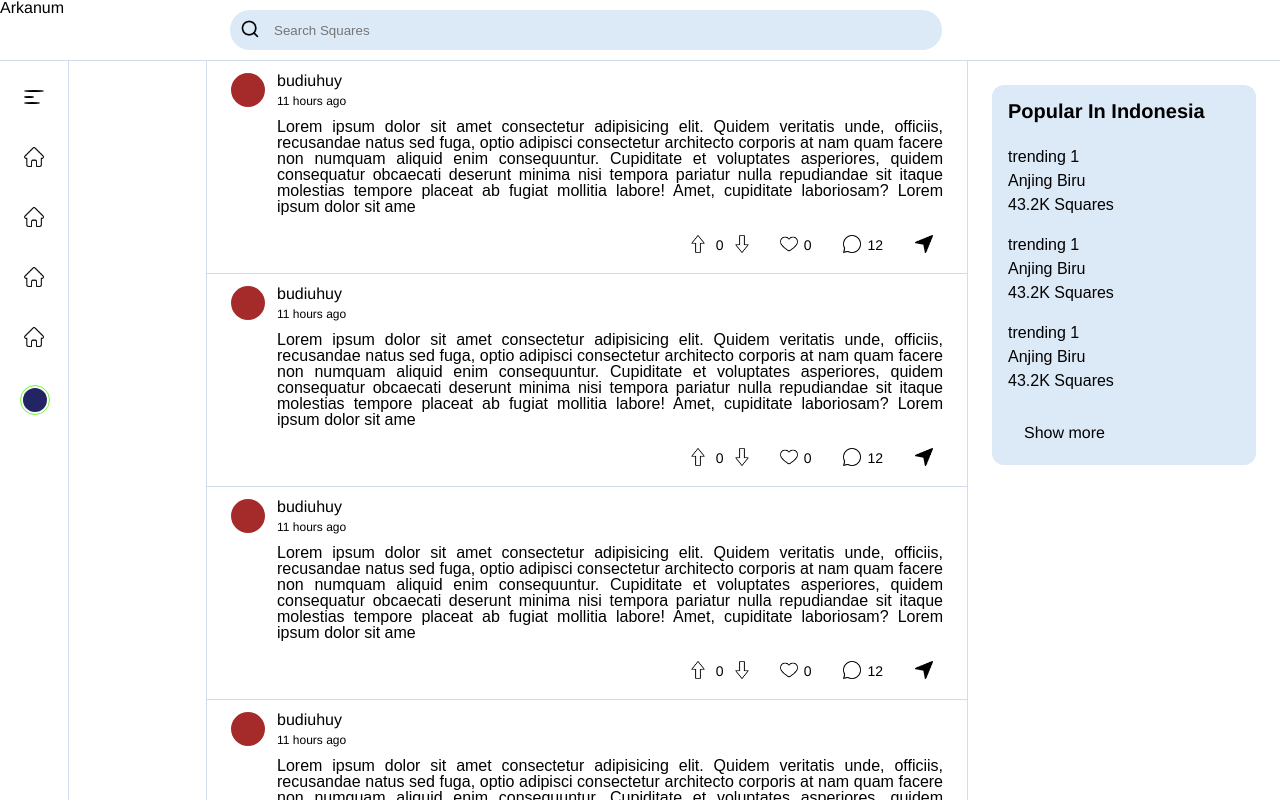
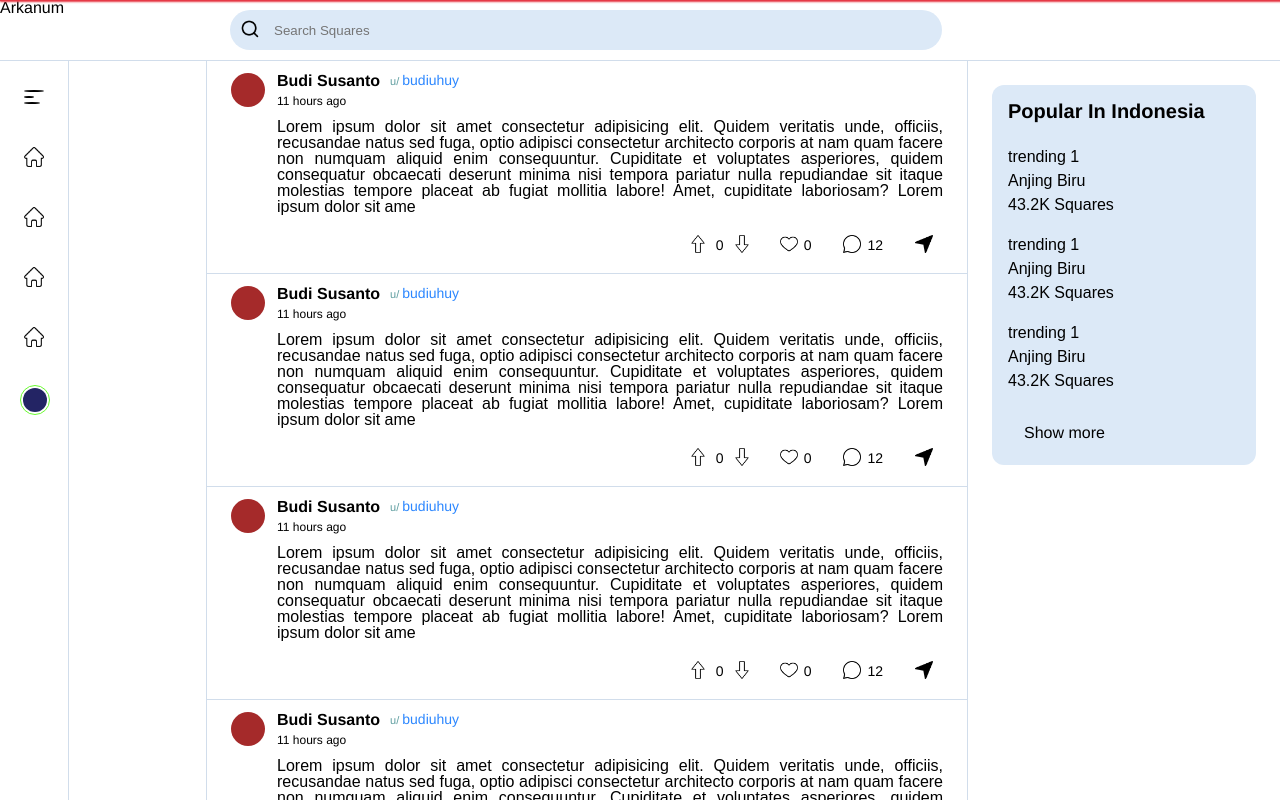
Before and after one commit to arkandamar/Arkanum, a React (Vite) app in the folder frontend-arkanum/: page / in a window 1280 px wide. Built offline with nearby package versions, Linux system fonts and the light colour scheme.

Commit message:
make LoadingBar and minor changes

```diff
--- a/frontend-arkanum/src/App.tsx
+++ b/frontend-arkanum/src/App.tsx
@@ -3,10 +3,12 @@ import ScrollPage from "./pages/ScrollPage.js";
 import "./App.scss";
 import Searchbar from "./components/Searchbar.js";
 import Sider from "./pages/Sider.js";
+import LoadingBar from "./components/LoadingBar.js";
 
 export default function App() {
   return (
     <div className="container">
+      <LoadingBar />
       <Searchbar />
       <Navbar />
       <ScrollPage />
--- /dev/null
+++ b/frontend-arkanum/src/components/LoadingBar.scss
@@ -0,0 +1,19 @@
+@import "../main.scss";
+
+$loading-color: $primary-color;
+
+.container-loading {
+  width: 100%;
+  height: 1px;
+  position: absolute;
+  top: 0;
+  left: 0;
+
+  .loading {
+    animation-name: loading;
+    animation-duration: 4s;
+    height: 100%;
+    background: $loading-color;
+    box-shadow: 1px 0px 2px 1px $loading-color;
+  }
+}
--- /dev/null
+++ b/frontend-arkanum/src/components/LoadingBar.tsx
@@ -0,0 +1,9 @@
+import "./LoadingBar.scss";
+
+export default function LoadingBar() {
+  return (
+    <div className="container-loading">
+      <div className="loading"></div>
+    </div>
+  );
+}
--- a/frontend-arkanum/src/components/Navbar.scss
+++ b/frontend-arkanum/src/components/Navbar.scss
@@ -158,10 +158,9 @@ $navbar-padding-side: 10px;
 
         span {
           font-size: 11px;
-          // background-color: aqua;
           color: cadetblue;
           display: inline-block;
-          margin-right: 4px;
+          margin-right: 3px;
         }
       }
     }
--- a/frontend-arkanum/src/components/PopUp.scss
+++ b/frontend-arkanum/src/components/PopUp.scss
@@ -29,7 +29,7 @@
     }
   }
   .switch {
-    color: rgb(44, 135, 255);
+    color: $dark-blue;
   }
 
   .logout {
--- a/frontend-arkanum/src/components/Squares.scss
+++ b/frontend-arkanum/src/components/Squares.scss
@@ -57,8 +57,26 @@ $section-size: 34px;
       @include align($justify: space-between);
       flex-direction: column;
 
-      .username {
+      .container-name {
         font-size: 16px;
+        display: flex;
+        gap: 10px;
+
+        .name {
+          font-weight: 600;
+        }
+
+        .username {
+          font-size: 14px;
+          color: $dark-blue;
+
+          span {
+            font-size: 11px;
+            margin-right: 3px;
+            color: cadetblue;
+          }
+        }
+
       }
       .time {
         font-size: 12px;
--- a/frontend-arkanum/src/components/Squares.tsx
+++ b/frontend-arkanum/src/components/Squares.tsx
@@ -74,7 +74,12 @@ export default function Post() {
       </div>
       <div className="content">
         <div className="info">
-          <div className="username">budiuhuy</div>
+          <div className="container-name">
+            <div className="name">Budi Susanto</div>
+            <div className="username">
+              <span>u/</span>budiuhuy
+            </div>
+          </div>
           <div className="time">11 hours ago</div>
         </div>
         <div className="text">
--- a/frontend-arkanum/src/main.scss
+++ b/frontend-arkanum/src/main.scss
@@ -7,6 +7,7 @@ $primary-color: #e63946;
 $secondary-color: #dce9f7;
 $tertiary-color: #c8d3df;
 $border-color: #d1ddeb;
+$dark-blue: #2c87ff;
 $primary-radius: 12px;
 $secondary-radius: 8px;
 $padding-xl: 24px;
@@ -28,3 +29,11 @@ $padding-m: 12px;
 @mixin arial() {
   font-family: Arial, sans-serif;
 }
+@keyframes loading {
+  from {
+    width: 0%;
+  }
+  to {
+    width: 100%;
+  }
+}
```
